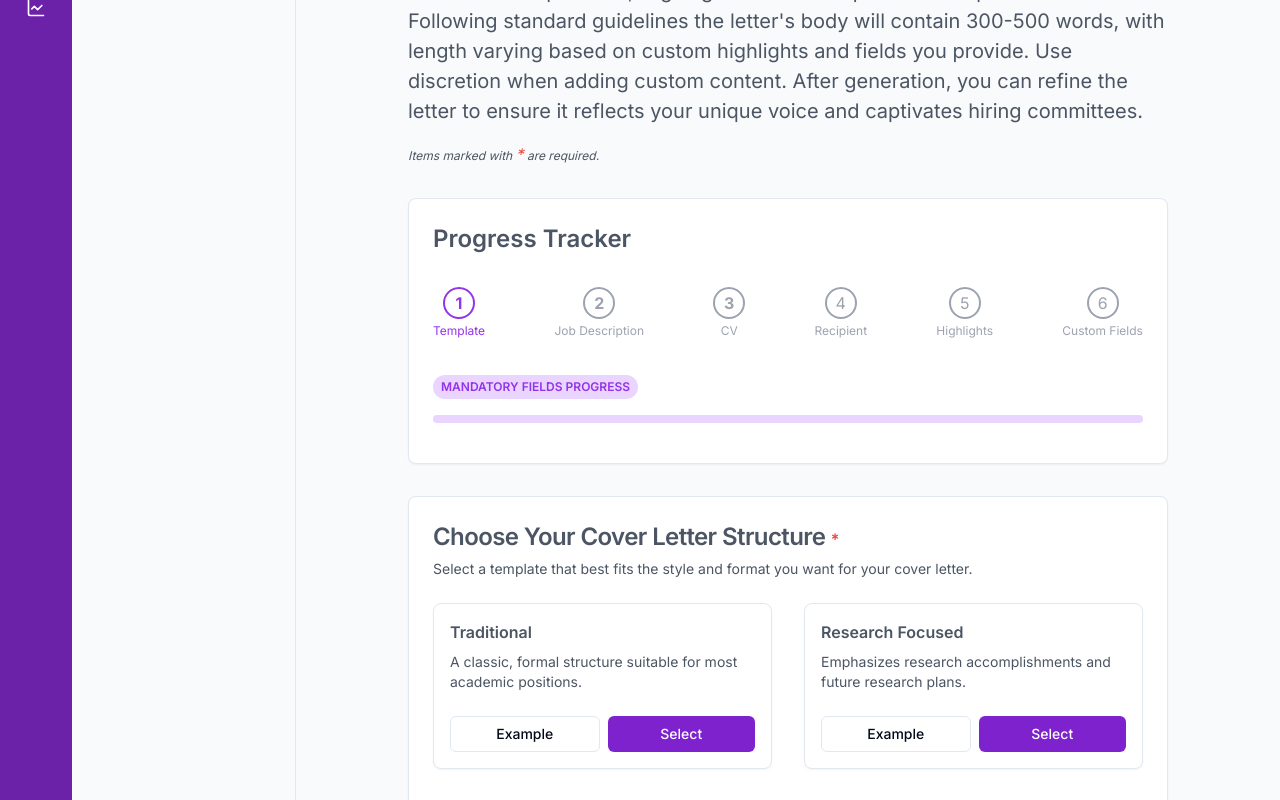
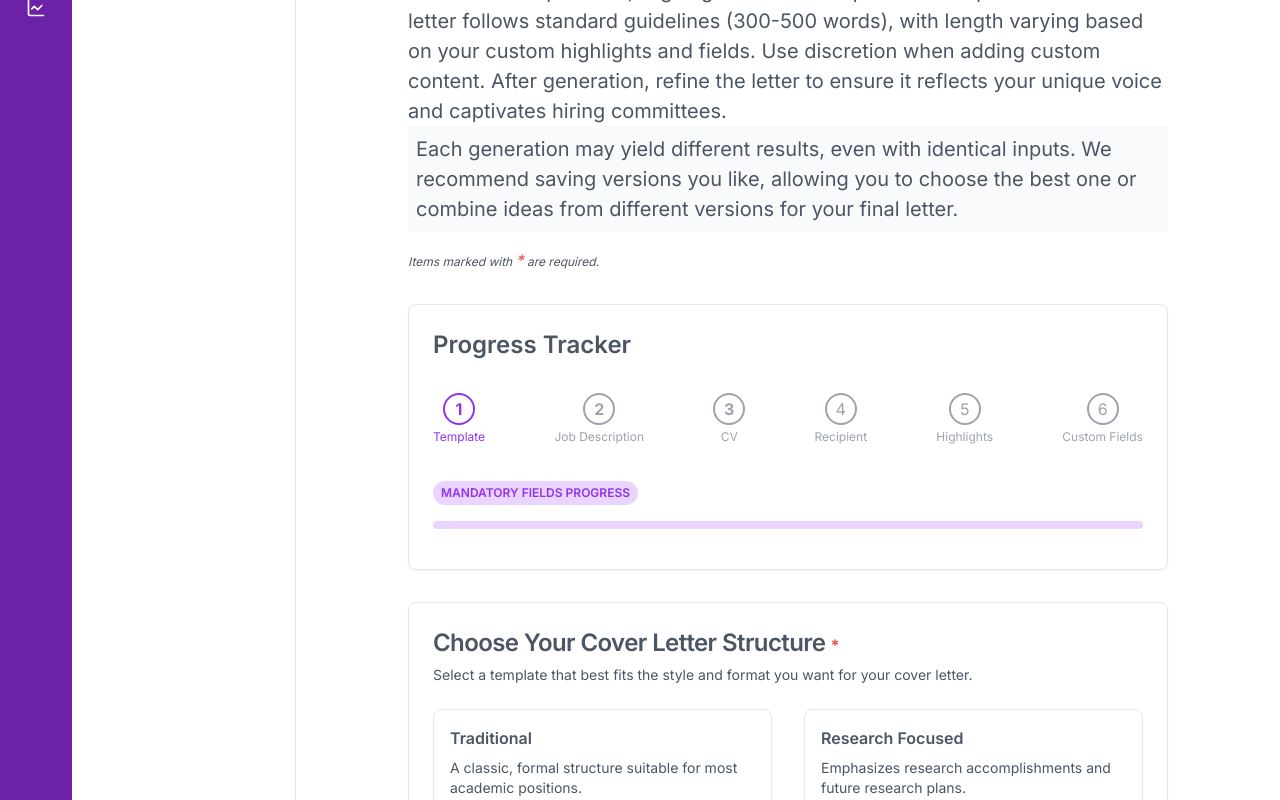
Before and after one commit to Naxus28/lumina.ai, a Next.js app: page /cover-letter in a window 1280 px wide. Shown: the part 220-1020 px from the top of the page. Built offline with nearby package versions, Linux system fonts and the light colour scheme.

Commit message:
Improves cover letter text and changes bg color to white

```diff
--- a/app/(auth)/cover-letter/components/document-templates/TemplateCard.tsx
+++ b/app/(auth)/cover-letter/components/document-templates/TemplateCard.tsx
@@ -19,22 +19,20 @@ export const TemplateCard: React.FC<TemplateCardProps> = ({ template, isSelected
 			</div>
 			<Paragraph className="text-sm mb-2 flex-grow">{template.description}</Paragraph>
 			<div className="flex justify-between mt-auto pt-4 gap-2">
-				<Button
+				{/* <Button
 					variant="outline"
 					size="sm"
 					onClick={onView}
 					className="flex-1"
 				>
 					Example
-				</Button>
+				</Button> */}
 				<Button
-					variant={isSelected ? 'secondary' : 'default'}
+					variant={'outline'}
 					size="sm"
 					onClick={onSelect}
-					className={`flex-1 ${
-						isSelected
-							? 'border bg-purple-500 text-white hover:bg-purple-600'
-							: 'bg-purple-700 text-white hover:bg-purple-800'
+					className={`flex-1 border ${
+						isSelected ? 'border-purple-500 text-purple-500 ' : 'text-purple-700 border-purple-700'
 					}`}
 				>
 					{isSelected ? 'Selected' : 'Select'}
--- a/app/(auth)/cover-letter/page.tsx
+++ b/app/(auth)/cover-letter/page.tsx
@@ -270,10 +270,13 @@ const CoverLetterGenerator: React.FC = () => {
 				<Paragraph>
 					Our AI crafts a tailored cover letter by analyzing your CV, job description, and custom inputs. It showcases
 					your scholarly achievements, research experience, and academic potential, aligning them with the position's
-					requirements. Following standard guidelines the letter's body will contain 300-500 words, with length varying
-					based on custom highlights and fields you provide. Use discretion when adding custom content. After
-					generation, you can refine the letter to ensure it reflects your unique voice and captivates hiring
-					committees.
+					requirements. The letter follows standard guidelines (300-500 words), with length varying based on your custom
+					highlights and fields. Use discretion when adding custom content. After generation, refine the letter to
+					ensure it reflects your unique voice and captivates hiring committees.{' '}
+					<Paragraph className="bg-gray-50 p-2">
+						Each generation may yield different results, even with identical inputs. We recommend saving versions you
+						like, allowing you to choose the best one or combine ideas from different versions for your final letter.
+					</Paragraph>
 				</Paragraph>
 				<Span className="text-xs block mt-2 italic">
 					Items marked with <Span className="text-red-500">*</Span> are required.
--- a/app/components/AuthLayout.tsx
+++ b/app/components/AuthLayout.tsx
@@ -69,7 +69,7 @@ export default function AuthLayout({ children }: { children: React.ReactNode })
 	}, []);
 
 	return (
-		<div className="flex min-h-screen bg-gray-50">
+		<div className="flex min-h-screen">
 			{/* Hamburger menu for small screens */}
 			<Button
 				variant="ghost"
@@ -161,7 +161,7 @@ export default function AuthLayout({ children }: { children: React.ReactNode })
 				</div>
 
 				{/* Menu items column */}
-				<div className="w-56 bg-gray-50 p-4 flex flex-col border-r-[1px] border-gray-200">
+				<div className="w-56 bg-white p-4 flex flex-col border-r-[1px] border-gray-200">
 					<h2 className="text-xl font-bold mb-4 text-gray-700">{activeItem}</h2>
 					<nav className="space-y-2 flex-grow">
 						{menuItems
```
